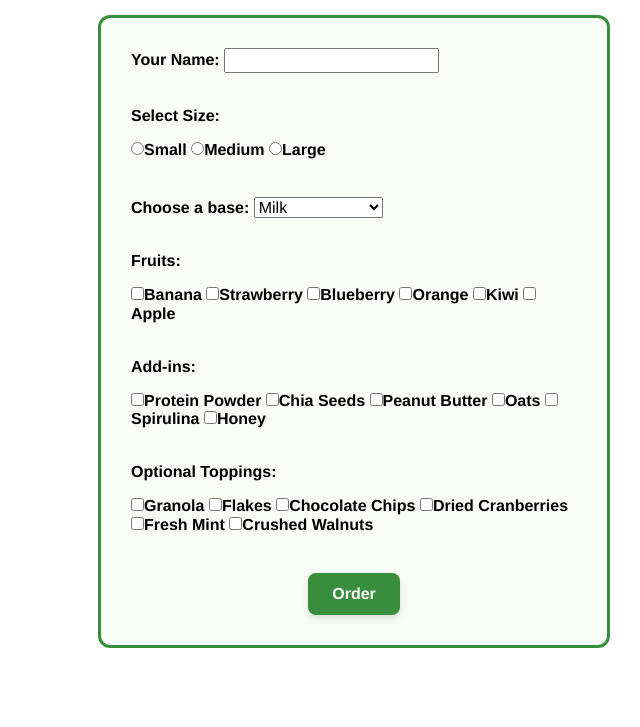
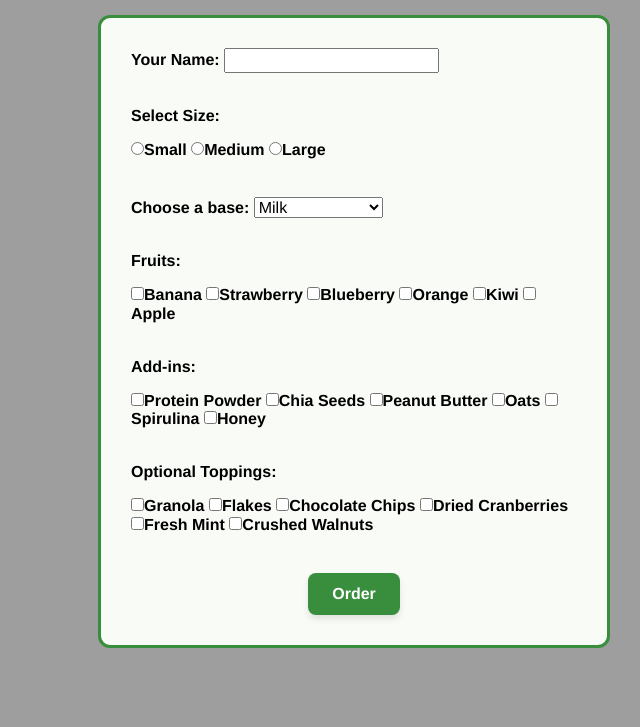
Before and after one commit to ryok13/smoothie-order-app, a plain HTML site: page index.html in a window 1280 px wide. Shown: the part 73-800 px from the top of the page, without its empty margins (640-1280 px from the left). Drawn offline with Linux system fonts and the light colour scheme; the site is published under a folder, as on GitHub Pages, so addresses that start at the root find nothing.

Commit message:
fix the url to see public site

```diff
--- a/css/styles.css
+++ b/css/styles.css
@@ -4,7 +4,7 @@
 } */
 body {
     font-family: proxmia_nova, Helvetica, Arial, sans-serif;
-    background-image: url("/img/smoothie-menu-background.png");
+    background-image: url("../img/smoothie-menu-background.png");
     background-size: cover;
     background-repeat: no-repeat;
     /* background-position: left center; */
```
